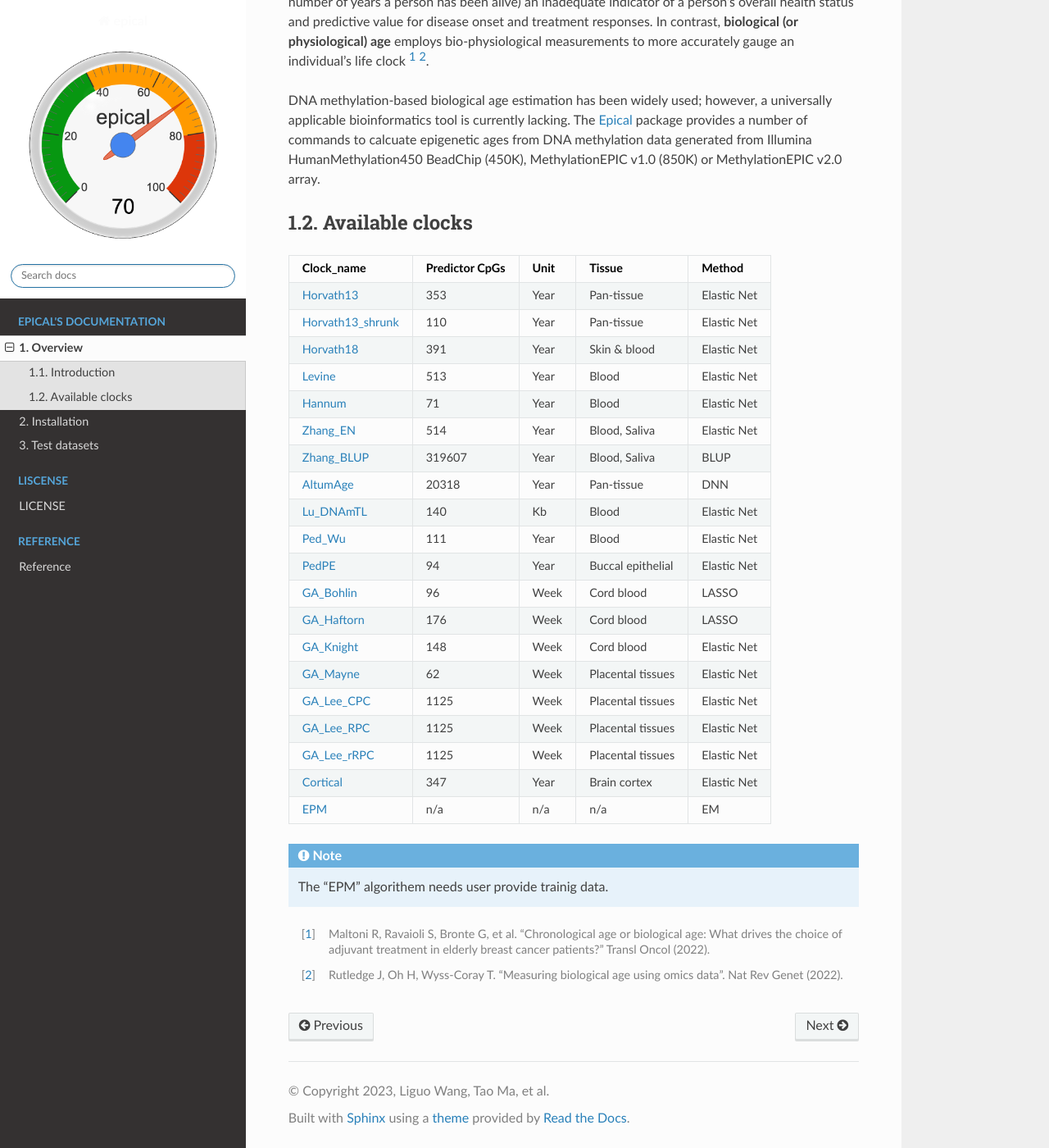
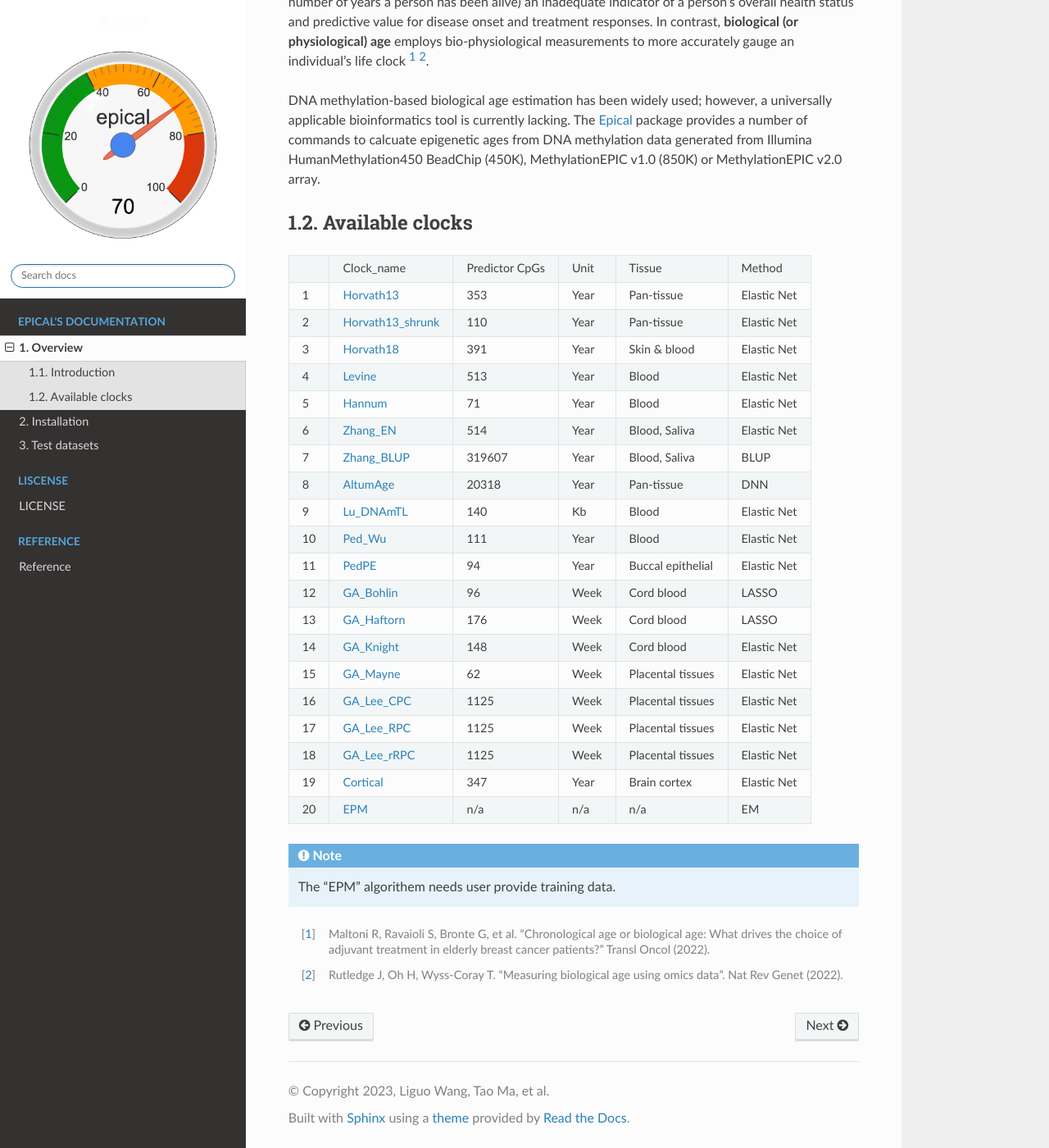
Before and after one commit to liguowang/epical, a Sphinx documentation site: the page built from docs/source/overview.rst, in a window 1280 px wide and 1400 px high, scrolled down 297 px. Shown: the whole window at 82% size. Built offline with Sphinx 7.4.7 and the Read the Docs theme 2.0.0, drawn with Linux system fonts in a browser that asks for light colours.

Commit message:
update docs

```diff
--- a/README.rst
+++ b/README.rst
@@ -49,13 +49,13 @@ Install Epical
  # install from github
  $ pip3 install git+https://github.com/liguowang/epical.git
 
- # test if you can find the *epical* command
+ # test if *epical* is available and excutable
  $ epical --version
  epical 0.0.1
 
 .. note::
    If you used Python virtual environment to install
-   `TensorFlow <https://www.tensorflow.org/>`_, it is recommended to run the
+   `TensorFlow <https://www.tensorflow.org/>`_, you need to run the
    above command in the same virtual environment.
 
 
--- a/docs/source/conf.py
+++ b/docs/source/conf.py
@@ -47,3 +47,5 @@ html_theme_options = {
     'titles_only': False,
     'sidebarwidth':150
 }
+#def setup(app):
+#  app.add_css_file( "css/hatnotes.css" )
--- a/docs/source/overview.rst
+++ b/docs/source/overview.rst
@@ -24,52 +24,52 @@ v1.0 (850K) or MethylationEPIC v2.0 array.
 Available clocks
 ----------------
 
-+-----------------------------------------------------------------------+----------------+------+-------------------+-------------+
-| Clock_name                                                            | Predictor CpGs | Unit | Tissue            | Method      |
-+=======================================================================+================+======+===================+=============+
-| `Horvath13   <https://pubmed.ncbi.nlm.nih.gov/24138928/>`_            | 353            | Year | Pan-tissue        | Elastic Net |
-+-----------------------------------------------------------------------+----------------+------+-------------------+-------------+
-| `Horvath13_shrunk   <https://pubmed.ncbi.nlm.nih.gov/24138928/>`_     | 110            | Year | Pan-tissue        | Elastic Net |
-+-----------------------------------------------------------------------+----------------+------+-------------------+-------------+
-| `Horvath18   <https://pubmed.ncbi.nlm.nih.gov/30048243/>`_            | 391            | Year | Skin & blood      | Elastic Net |
-+-----------------------------------------------------------------------+----------------+------+-------------------+-------------+
-| `Levine   <https://pubmed.ncbi.nlm.nih.gov/29676998/>`_               | 513            | Year | Blood             | Elastic Net |
-+-----------------------------------------------------------------------+----------------+------+-------------------+-------------+
-| `Hannum   <https://pubmed.ncbi.nlm.nih.gov/23177740/>`_               | 71             | Year | Blood             | Elastic Net |
-+-----------------------------------------------------------------------+----------------+------+-------------------+-------------+
-| `Zhang_EN   <https://pubmed.ncbi.nlm.nih.gov/31443728/>`_             | 514            | Year | Blood, Saliva     | Elastic Net |
-+-----------------------------------------------------------------------+----------------+------+-------------------+-------------+
-| `Zhang_BLUP   <https://pubmed.ncbi.nlm.nih.gov/31443728/>`_           | 319607         | Year | Blood, Saliva     | BLUP        |
-+-----------------------------------------------------------------------+----------------+------+-------------------+-------------+
-| `AltumAge   <https://www.nature.com/articles/s41514-022-00085-y>`_    | 20318          | Year | Pan-tissue        | DNN         |
-+-----------------------------------------------------------------------+----------------+------+-------------------+-------------+
-| `Lu_DNAmTL   <https://pubmed.ncbi.nlm.nih.gov/31422385/>`_            | 140            | Kb   | Blood             | Elastic Net |
-+-----------------------------------------------------------------------+----------------+------+-------------------+-------------+
-| `Ped_Wu   <https://pubmed.ncbi.nlm.nih.gov/31756171/>`_               | 111            | Year | Blood             | Elastic Net |
-+-----------------------------------------------------------------------+----------------+------+-------------------+-------------+
-| `PedPE   <https://pubmed.ncbi.nlm.nih.gov/31611402/>`_                | 94             | Year | Buccal epithelial | Elastic Net |
-+-----------------------------------------------------------------------+----------------+------+-------------------+-------------+
-| `GA_Bohlin   <https://pubmed.ncbi.nlm.nih.gov/27717397/>`_            | 96             | Week | Cord blood        | LASSO       |
-+-----------------------------------------------------------------------+----------------+------+-------------------+-------------+
-| `GA_Haftorn   <https://pubmed.ncbi.nlm.nih.gov/33875015/>`_           | 176            | Week | Cord blood        | LASSO       |
-+-----------------------------------------------------------------------+----------------+------+-------------------+-------------+
-| `GA_Knight   <https://pubmed.ncbi.nlm.nih.gov/27717399/>`_            | 148            | Week | Cord blood        | Elastic Net |
-+-----------------------------------------------------------------------+----------------+------+-------------------+-------------+
-| `GA_Mayne   <https://pubmed.ncbi.nlm.nih.gov/27894195/>`_             | 62             | Week | Placental tissues | Elastic Net |
-+-----------------------------------------------------------------------+----------------+------+-------------------+-------------+
-| `GA_Lee_CPC   <https://pubmed.ncbi.nlm.nih.gov/31235674/>`_           | 1125           | Week | Placental tissues | Elastic Net |
-+-----------------------------------------------------------------------+----------------+------+-------------------+-------------+
-| `GA_Lee_RPC   <https://pubmed.ncbi.nlm.nih.gov/31235674/>`_           | 1125           | Week | Placental tissues | Elastic Net |
-+-----------------------------------------------------------------------+----------------+------+-------------------+-------------+
-| `GA_Lee_rRPC   <https://pubmed.ncbi.nlm.nih.gov/31235674/>`_          | 1125           | Week | Placental tissues | Elastic Net |
-+-----------------------------------------------------------------------+----------------+------+-------------------+-------------+
-| `Cortical   <https://www.ncbi.nlm.nih.gov/pmc/articles/PMC7805794/>`_ | 347            | Year | Brain cortex      | Elastic Net |
-+-----------------------------------------------------------------------+----------------+------+-------------------+-------------+
-| `EPM   <https://pubmed.ncbi.nlm.nih.gov/32573701/>`_                  | n/a            | n/a  | n/a               | EM          |
-+-----------------------------------------------------------------------+----------------+------+-------------------+-------------+
++----+---------------------------------------------------------------------+----------------+------+-------------------+-------------+
+|    | Clock_name                                                          | Predictor CpGs | Unit | Tissue            | Method      |
++----+---------------------------------------------------------------------+----------------+------+-------------------+-------------+
+| 1  | `Horvath13 <https://pubmed.ncbi.nlm.nih.gov/24138928/>`_            | 353            | Year | Pan-tissue        | Elastic Net |
++----+---------------------------------------------------------------------+----------------+------+-------------------+-------------+
+| 2  | `Horvath13_shrunk <https://pubmed.ncbi.nlm.nih.gov/24138928/>`_     | 110            | Year | Pan-tissue        | Elastic Net |
++----+---------------------------------------------------------------------+----------------+------+-------------------+-------------+
+| 3  | `Horvath18 <https://pubmed.ncbi.nlm.nih.gov/30048243/>`_            | 391            | Year | Skin & blood      | Elastic Net |
++----+---------------------------------------------------------------------+----------------+------+-------------------+-------------+
+| 4  | `Levine <https://pubmed.ncbi.nlm.nih.gov/29676998/>`_               | 513            | Year | Blood             | Elastic Net |
++----+---------------------------------------------------------------------+----------------+------+-------------------+-------------+
+| 5  | `Hannum <https://pubmed.ncbi.nlm.nih.gov/23177740/>`_               | 71             | Year | Blood             | Elastic Net |
++----+---------------------------------------------------------------------+----------------+------+-------------------+-------------+
+| 6  | `Zhang_EN <https://pubmed.ncbi.nlm.nih.gov/31443728/>`_             | 514            | Year | Blood, Saliva     | Elastic Net |
++----+---------------------------------------------------------------------+----------------+------+-------------------+-------------+
+| 7  | `Zhang_BLUP <https://pubmed.ncbi.nlm.nih.gov/31443728/>`_           | 319607         | Year | Blood, Saliva     | BLUP        |
++----+---------------------------------------------------------------------+----------------+------+-------------------+-------------+
+| 8  | `AltumAge <https://www.nature.com/articles/s41514-022-00085-y>`_    | 20318          | Year | Pan-tissue        | DNN         |
++----+---------------------------------------------------------------------+----------------+------+-------------------+-------------+
+| 9  | `Lu_DNAmTL <https://pubmed.ncbi.nlm.nih.gov/31422385/>`_            | 140            | Kb   | Blood             | Elastic Net |
++----+---------------------------------------------------------------------+----------------+------+-------------------+-------------+
+| 10 | `Ped_Wu <https://pubmed.ncbi.nlm.nih.gov/31756171/>`_               | 111            | Year | Blood             | Elastic Net |
++----+---------------------------------------------------------------------+----------------+------+-------------------+-------------+
+| 11 | `PedPE <https://pubmed.ncbi.nlm.nih.gov/31611402/>`_                | 94             | Year | Buccal epithelial | Elastic Net |
++----+---------------------------------------------------------------------+----------------+------+-------------------+-------------+
+| 12 | `GA_Bohlin <https://pubmed.ncbi.nlm.nih.gov/27717397/>`_            | 96             | Week | Cord blood        | LASSO       |
++----+---------------------------------------------------------------------+----------------+------+-------------------+-------------+
+| 13 | `GA_Haftorn <https://pubmed.ncbi.nlm.nih.gov/33875015/>`_           | 176            | Week | Cord blood        | LASSO       |
++----+---------------------------------------------------------------------+----------------+------+-------------------+-------------+
+| 14 | `GA_Knight <https://pubmed.ncbi.nlm.nih.gov/27717399/>`_            | 148            | Week | Cord blood        | Elastic Net |
++----+---------------------------------------------------------------------+----------------+------+-------------------+-------------+
+| 15 | `GA_Mayne <https://pubmed.ncbi.nlm.nih.gov/27894195/>`_             | 62             | Week | Placental tissues | Elastic Net |
++----+---------------------------------------------------------------------+----------------+------+-------------------+-------------+
+| 16 | `GA_Lee_CPC <https://pubmed.ncbi.nlm.nih.gov/31235674/>`_           | 1125           | Week | Placental tissues | Elastic Net |
++----+---------------------------------------------------------------------+----------------+------+-------------------+-------------+
+| 17 | `GA_Lee_RPC <https://pubmed.ncbi.nlm.nih.gov/31235674/>`_           | 1125           | Week | Placental tissues | Elastic Net |
++----+---------------------------------------------------------------------+----------------+------+-------------------+-------------+
+| 18 | `GA_Lee_rRPC <https://pubmed.ncbi.nlm.nih.gov/31235674/>`_          | 1125           | Week | Placental tissues | Elastic Net |
++----+---------------------------------------------------------------------+----------------+------+-------------------+-------------+
+| 19 | `Cortical <https://www.ncbi.nlm.nih.gov/pmc/articles/PMC7805794/>`_ | 347            | Year | Brain cortex      | Elastic Net |
++----+---------------------------------------------------------------------+----------------+------+-------------------+-------------+
+| 20 | `EPM <https://pubmed.ncbi.nlm.nih.gov/32573701/>`_                  | n/a            | n/a  | n/a               | EM          |
++----+---------------------------------------------------------------------+----------------+------+-------------------+-------------+
 
 .. note::
-   The "EPM" algorithem needs user provide trainig data.
+   The "EPM" algorithem needs user provide training data.
 
 .. [1] Maltoni R, Ravaioli S, Bronte G, et al. "Chronological age or biological age: What drives the choice of adjuvant treatment in elderly breast cancer patients?" Transl Oncol (2022).
 .. [2] Rutledge J, Oh H, Wyss-Coray T. "Measuring biological age using omics data". Nat Rev Genet (2022).
```
Also changed, not shown: docs/source/_static/css/hatnote.css (added, +15 -0 lines), docs/source/dataset.rst (+16 -15 lines).
